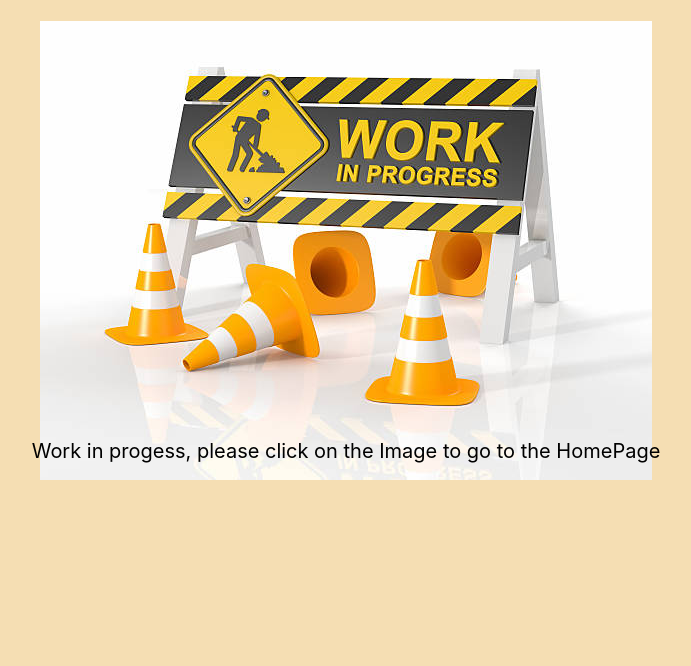
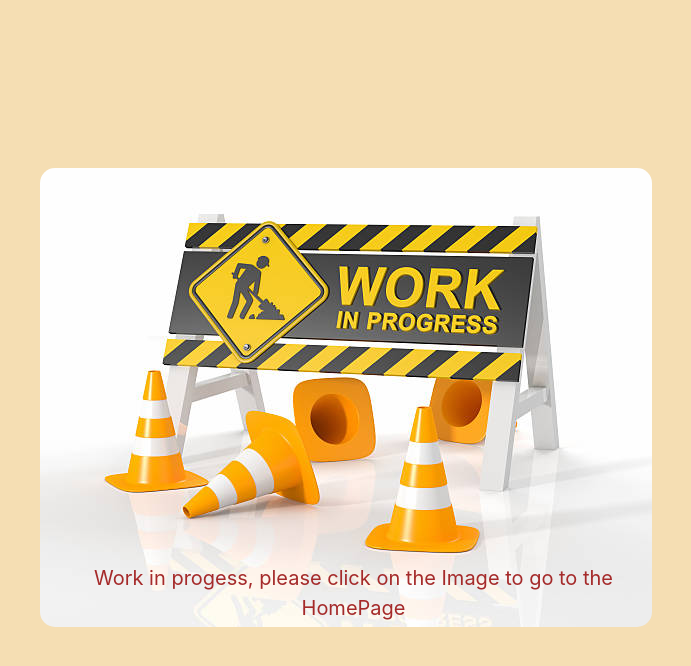
Before and after one commit to asifshaik8639/React_Ecom_Mini_Project, a React (Vite) app: page /wip in a window 1280 px wide. Shown: the top 666 px of the page, without its empty margins (294-985 px from the left). Built offline with nearby package versions, Linux system fonts and the light colour scheme.

Commit message:
Image positioned to center

```diff
--- a/src/assets/temp.css
+++ b/src/assets/temp.css
@@ -3,23 +3,17 @@
     background-color: wheat;
     width: 100%;
     height: 100vh;
+}
 
+.temp-page-container {
+    display: flex;
+    flex-direction: row;
+    justify-content: center;
+    align-items: center;
 }
 
 .temp-page-container .wip-container {
-        background-color: wheat;
-        padding: 20px;
-        border-radius: 15px;
-        color: black;
-        display: flex;
-        flex-direction: column;
-        justify-content: center;
-        align-items: center;
-        position: relative;
-}
-
-.wip-container a {
-    vertical-align: middle;
+    position: relative;
 }
 
 .wip-container label {
@@ -29,10 +23,13 @@
 .wip-image {
   max-width: 100%;
   height: auto;
+  border-radius: 15px;;
 }
 
 .wip-note {
     position: absolute;
-    bottom: 40px;;
-
+    color: brown;
+    bottom: 10px;
+    text-align: center;
+    left: 15px;;
 }
```
